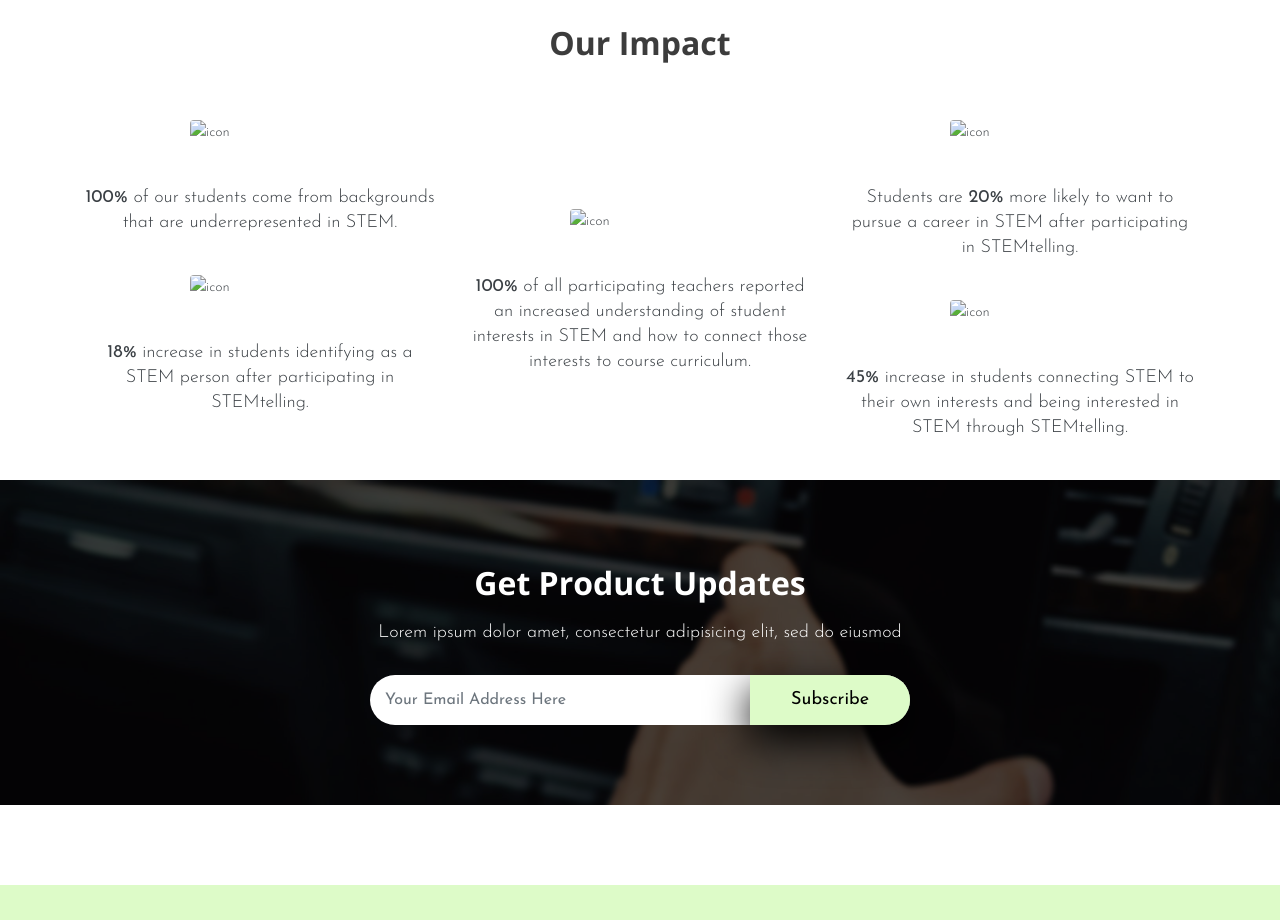
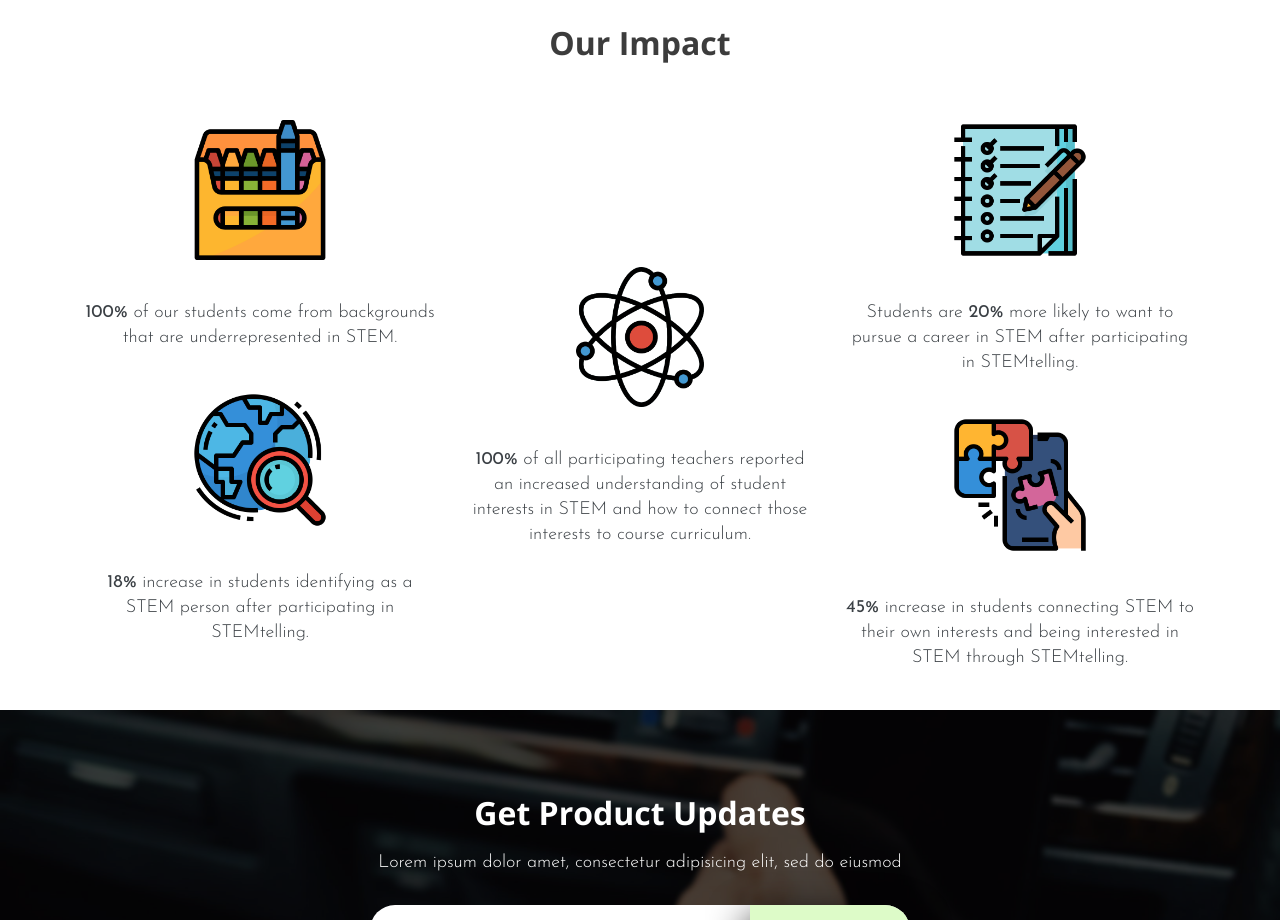
Before and after one commit to stemtelling-dev/STEMtelling_BETA, a plain HTML site: page index.html in a window 1280 px wide. Shown: the part 2840-3760 px from the top of the page. Drawn offline with nearby package versions, Linux system fonts and the light colour scheme; a web font is replaced by a local one.

Commit message:
original images uploaded

```diff
--- a/index.html
+++ b/index.html
@@ -275,12 +275,12 @@
                 <div class="col-md-4">
                     <!-- first item -->
                     <div class="mb-40 text-center text-md-left">
-                        <img class="icons rounded mx-auto d-block mb-40" src="#" alt="icon"/>
+                        <img class="icons rounded mx-auto d-block mb-40" src="images/crayon.png" alt="icon"/>
                         <p class="text-center"><b>100% </b>of our students come from backgrounds that are underrepresented in STEM.</p>
                     </div>
                     <!-- Second item -->
                     <div class="mb-40 text-center text-md-left">
-                        <img class="icons rounded mx-auto d-block mb-40" src="#" alt="icon"/>
+                        <img class="icons rounded mx-auto d-block mb-40" src="images/search.png" alt="icon"/>
                         <p class="text-center"><b>18%</b> increase in students identifying as a STEM person after participating in STEMtelling.</p>
                     </div>
                 </div>
@@ -288,7 +288,7 @@
                 <div class="col-md-4 text-center align-self-center">
                     <!-- first item -->
                     <div class="mb-4 mb-md-0 text-center text-md-left">
-                        <img class="icons rounded mx-auto d-block mb-40" src="#" alt="icon"/>
+                        <img class="icons rounded mx-auto d-block mb-40" src="images/atom.png" alt="icon"/>
                         <p class="text-center"><b>100%</b> of all participating teachers reported an increased understanding of student interests in STEM and how to connect those interests to course curriculum.</p>
                     </div>
                 </div>
@@ -296,12 +296,12 @@
                 <div class="col-md-4">
                     <!-- First Item -->
                     <div class="mb-40 text-center text-md-left">
-                        <img class="icons rounded mx-auto d-block mb-40" src="#" alt="icon"/>
+                        <img class="icons rounded mx-auto d-block mb-40" src="images/planner.png" alt="icon"/>
                         <p class="text-center">Students are <b>20%</b> more likely to want to pursue a career in STEM after participating in STEMtelling. </p>
                     </div>
                     <!-- Second Item -->
                     <div class="mb-40 text-center text-md-left">
-                        <img class="icons rounded mx-auto d-block mb-40" src="#" alt="icon"/>
+                        <img class="icons rounded mx-auto d-block mb-40" src="images/solution.png" alt="icon"/>
                         <p class="text-center"><b>45%</b> increase in students connecting STEM to their own interests and being interested in STEM through STEMtelling. </p>
                     </div>
                     <!-- Third item -->
```
Also changed, not shown: images/app.png (added), images/atom.png (added), images/crayon.png (added), images/planner.png (added), images/search.png (added), images/solution.png (added).
